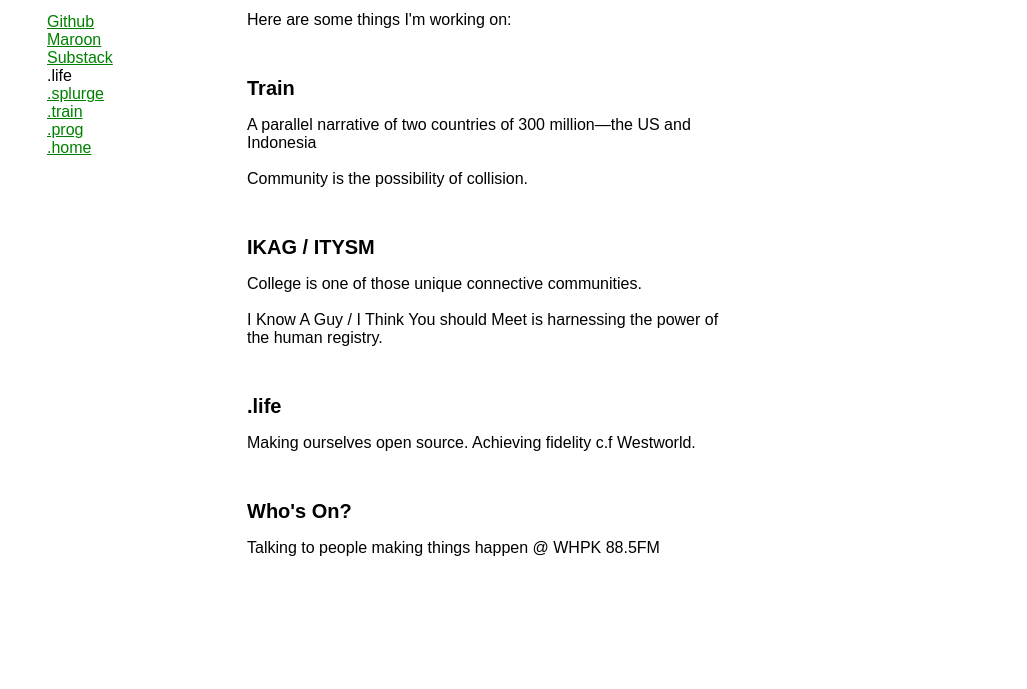
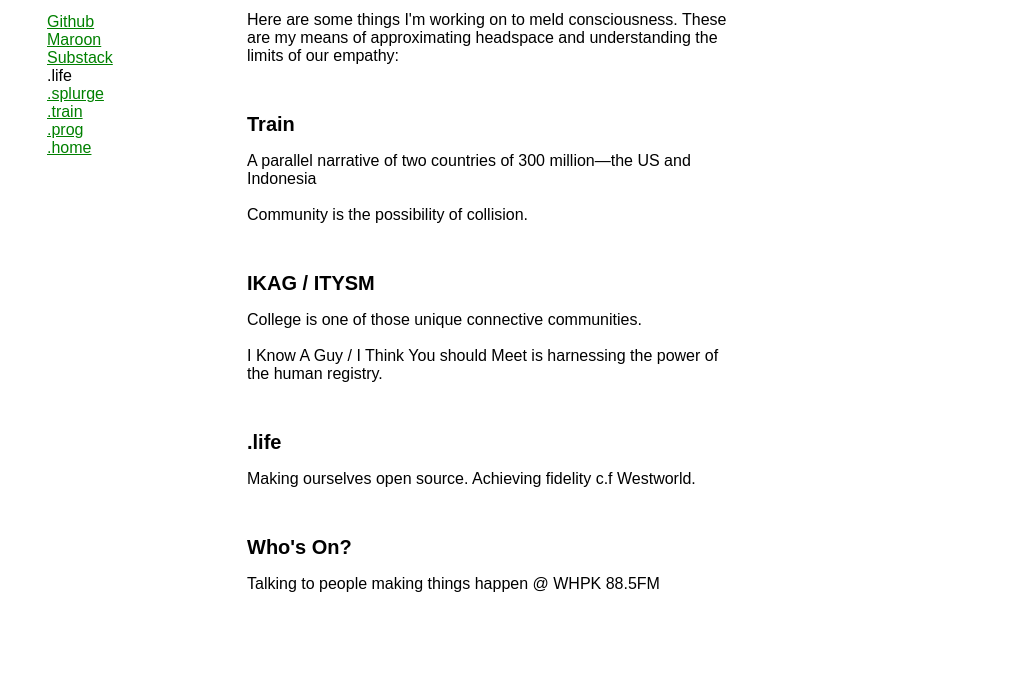
Before and after one commit to tchan1002/prog, a plain HTML site: page index.html in a window 1280 px wide. Shown: the part 170-859 px from the top of the page, without its empty margins (253-1280 px from the left). Before the commit the page ends 823 px from the top, so only its background shows below. Drawn offline with Linux system fonts and the light colour scheme.

Commit message:
prog prog

```diff
--- a/index.html
+++ b/index.html
@@ -130,7 +130,7 @@
 
       <div class="chunk">
         <div class="paragraph">
-          Here are some things I'm working on:
+          Here are some things I'm working on to meld consciousness. These are my means of approximating headspace and understanding the limits of our empathy:
         </div>
       </div>
 
```
